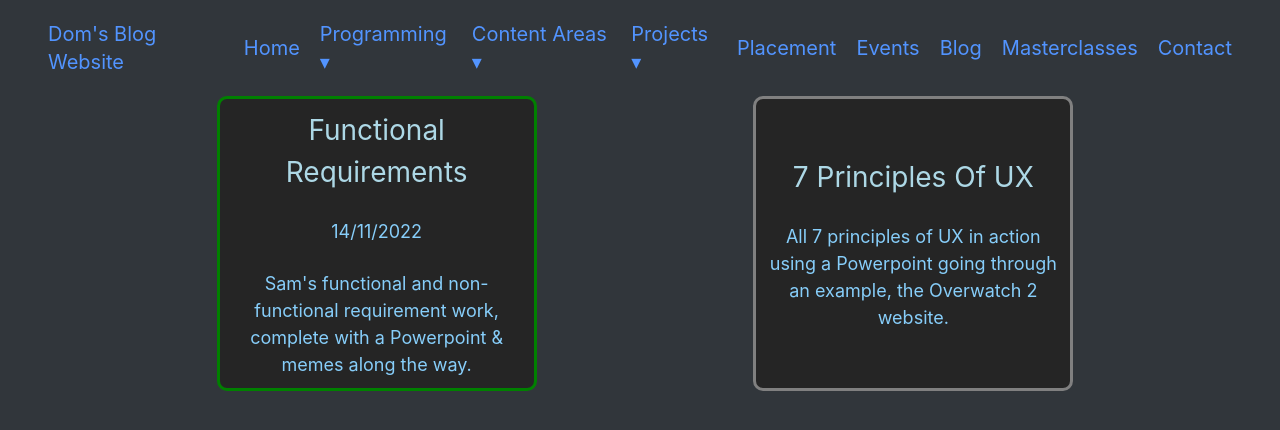
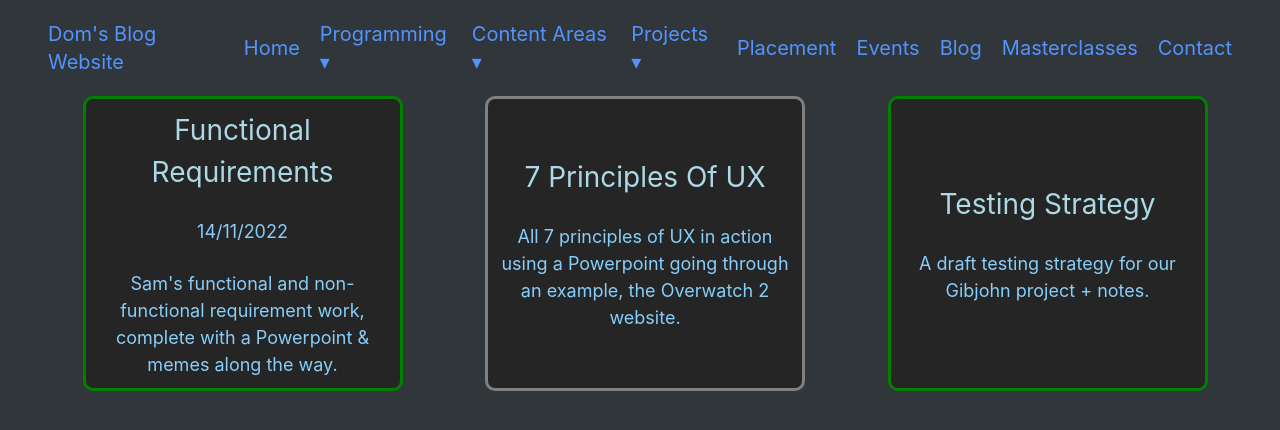
Before and after one commit to RenodoFTW/Blog, a React (Create React App) app: page /#/Projects/challenges in a window 1280 px wide. Both pictures are taken after a click on the element "Blog". Shown: the top 430 px of the page. Built offline with nearby package versions, Linux system fonts and the light colour scheme.

Commit message:
Added new testing blog

```diff
--- a/src/App.js
+++ b/src/App.js
@@ -21,6 +21,7 @@ import UX from './pages/ux';
 import Python from './pages/python';
 import Functional from './pages/Functional_Requirements_Blog';
 import Principles from './pages/7_Principles_UX';
+import Testing from './pages/Testing';
 
 
 function App() {
@@ -50,6 +51,7 @@ function App() {
             <Route path='/Contact' element={<Contact />} />
             <Route path='/Functional' element={<Functional />} />
             <Route path='/7Principles' element={<Principles/>} />
+            <Route path='/Testing' element={<Testing/>} />
 
         </Routes>
     </HashRouter>
--- a/src/pages/Blog.js
+++ b/src/pages/Blog.js
@@ -16,5 +16,10 @@ export default function Blog() {
             going through an example, the Overwatch 2 website.
             </p>
         </div>
+        <div className="FunctionalBlog Subject">
+            <Link to='/Testing' className='Blog-link'>Testing Strategy</Link>
+            <p className='Blog-desc'>A draft testing strategy for our Gibjohn project + notes.
+            </p>
+        </div>
     </div>
 }
--- /dev/null
+++ b/src/pages/Testing.css
@@ -0,0 +1,4 @@
+.Test_Page{
+    width: 100%;
+    height:100vh;
+}
--- /dev/null
+++ b/src/pages/Testing.js
@@ -0,0 +1,11 @@
+import './Testing.css'
+
+export default function Challenges() {
+    return <div className='Blog-box'>
+        <div className='Blog-div'>
+            <h1 className="Blog-title">Testing Strategies</h1>
+            <iframe src="https://farehamcollege-my.sharepoint.com/personal/dcarter117_fareham_ac_uk/_layouts/15/Doc.aspx?sourcedoc={f162113f-ede1-48e4-bbf1-8349dd661f32}&amp;action=embedview" className="Test_Page" frameborder="0">This is an embedded <a target="_blank" href="https://office.com">Microsoft Office</a> document, powered by <a target="_blank" href="https://office.com/webapps">Office</a>.</iframe>
+        </div>
+
+    </div>
+}
```
